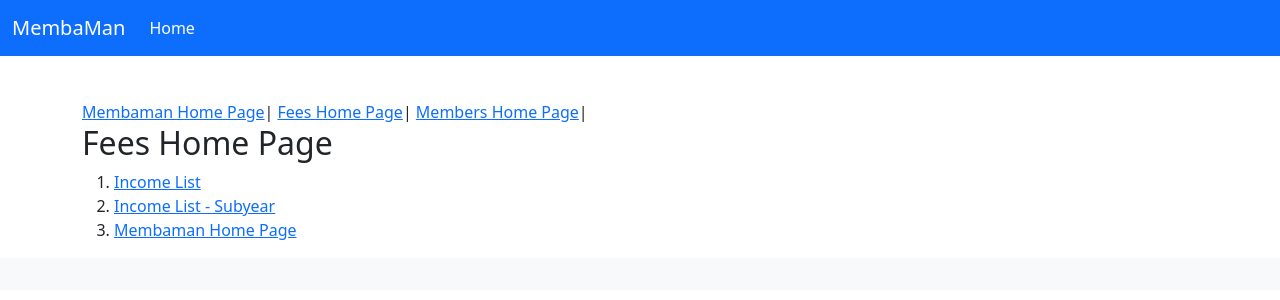
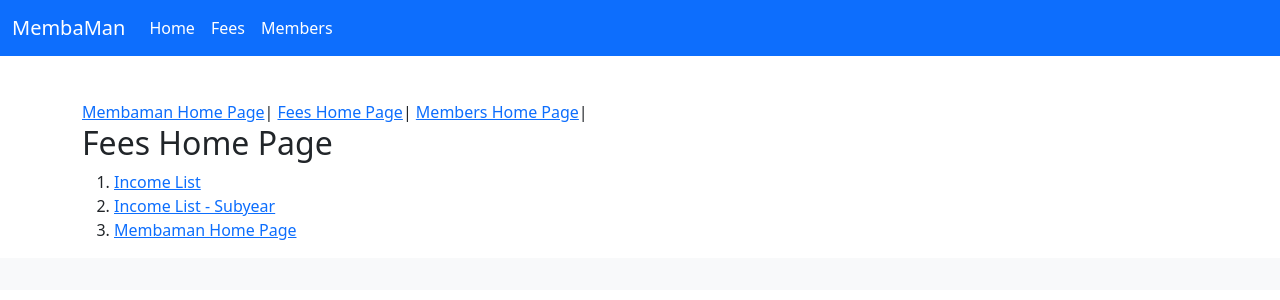
Before and after one commit to shearichard/membaman-2022, a Django app: page /fees/ in a window 1280 px wide. Shown: the top 300 px of the page. Run offline with Django 3.2, Linux system fonts and the light colour scheme; some libraries are stand-ins or nearby versions.

Commit message:
Put links to Member and Fees index in the navbar

```diff
--- a/membaman/membaman/templates/base.html
+++ b/membaman/membaman/templates/base.html
@@ -5,7 +5,7 @@
 
 <head>
     <link href="https://cdn.jsdelivr.net/npm/bootstrap@5.1.3/dist/css/bootstrap.min.css" rel="stylesheet" integrity="sha384-1BmE4kWBq78iYhFldvKuhfTAU6auU8tT94WrHftjDbrCEXSU1oBoqyl2QvZ6jIW3" crossorigin="anonymous">
-    <title>{% block title %}Membaman : Home{% endblock %}</title>
+    <title>{% block title %}Membaman{% endblock %}</title>
     <style>
         //
         //Based on the web page at :
@@ -33,7 +33,13 @@
 			<div class="collapse navbar-collapse" id="navbarSupportedContent">
 			  <ul class="navbar-nav me-auto mb-2 mb-lg-0">
 				<li class="nav-item">
-				  <a class="nav-link active" aria-current="page" href="/">Home</a>
+				  <a class="nav-link active" aria-current="page" href="{% url 'membamanindex' %}">Home</a>
+				</li>
+				<li class="nav-item">
+                    <a class="nav-link active" aria-current="page" href="{% url 'fees:feesindex' %}">Fees</a>
+				</li>
+				<li class="nav-item">
+                    <a class="nav-link active" aria-current="page" href="{% url 'members:membersindex' %}">Members</a>
 				</li>
 			  </ul>
 			</div>
```
